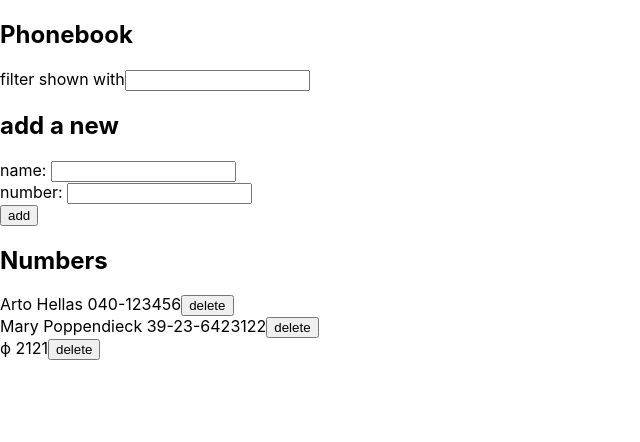
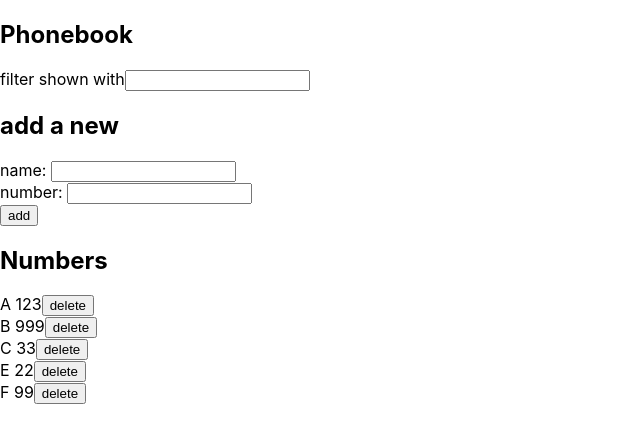
Before and after one commit to viktorsvider/fullstackopen, a React (Create React App) app in the folder part2/phonebook/: page / in a window 1280 px wide. Shown: the top 442 px of the page, without its empty margins (0-640 px from the left). Built offline with nearby package versions, Linux system fonts and the light colour scheme; data requests are answered from the project's data file.

Commit message:
add exercise 2.15

```diff
--- a/part2/phonebook/db.json
+++ b/part2/phonebook/db.json
@@ -1,18 +1,28 @@
 {
   "persons": [
     {
-      "name": "Arto Hellas",
-      "number": "040-123456",
+      "name": "A",
+      "number": "123",
       "id": 1
     },
     {
-      "name": "Mary Poppendieck",
-      "number": "39-23-6423122",
+      "name": "B",
+      "number": "999",
+      "id": 2
+    },
+    {
+      "name": "C",
+      "number": "33",
+      "id": 3
+    },
+    {
+      "name": "E",
+      "number": "22",
       "id": 4
     },
     {
-      "name": "ф",
-      "number": "2121",
+      "name": "F",
+      "number": "99",
       "id": 5
     }
   ]
--- a/part2/phonebook/src/App.js
+++ b/part2/phonebook/src/App.js
@@ -8,7 +8,6 @@ const App = () => {
   const [persons, setPersons] = useState([]);
 
   useEffect(() => {
-    console.log("effect");
     phonebookService.getAll().then((data) => setPersons(data));
   }, []);
 
@@ -39,13 +38,17 @@ const App = () => {
 
   const addPerson = (event) => {
     event.preventDefault();
+    const maxId =
+      persons.length > 0 ? Math.max(...persons.map((person) => person.id)) : 0;
+
     const personObject = {
       name: newName,
       number: newNumber,
+      id: maxId + 1,
     };
 
-    if (personObject.name === "" || personObject.number === "") {
-      alert("Please input non-empty name and phone number");
+    if (personObject.name === "") {
+      alert("Please input non-empty name");
       return;
     }
 
@@ -54,7 +57,30 @@ const App = () => {
         .create(personObject)
         .then(setPersons(persons.concat(personObject)));
     } else {
-      alert(`${personObject.name} is already added to a phonebook`);
+      if (
+        window.confirm(
+          `${personObject.name} is already added to phonebook, would you like
+         to update old number?`
+        )
+      ) {
+        const index = persons.findIndex((e) => e.name === personObject.name);
+
+        if (index === undefined || index < 0 || index > persons.length - 1) {
+          throw Error("INVALID INDEX");
+        }
+
+        personObject.id = persons[index].id;
+
+        phonebookService
+          .update(personObject.id, personObject)
+          .catch((error) => console.log(error));
+
+        setPersons([
+          ...persons.slice(0, index),
+          personObject,
+          ...persons.slice(index + 1, persons.length),
+        ]);
+      }
     }
 
     setNewName("");
--- a/part2/phonebook/src/components/Phonebook.js
+++ b/part2/phonebook/src/components/Phonebook.js
@@ -1,6 +1,6 @@
 const Phonebook = ({ persons, filter, handleDeletion }) => {
   const filterLower = filter.toLowerCase();
-  persons.map((person) => console.log(person));
+  // console.log(persons, filter);
   if (filter === "") {
     return persons.map((person) => (
       <div key={person.name}>
--- a/part2/phonebook/src/services/phonebook.js
+++ b/part2/phonebook/src/services/phonebook.js
@@ -4,23 +4,27 @@ const baseUrl = "http://localhost:3001/persons";
 
 const getAll = () => {
   const request = axios.get(baseUrl);
-  return request
-    .then((response) => response.data)
-    .catch((error) => console.log(error));
+  return request.then((response) => response.data);
 };
 
 const create = (newObject) => {
-  const request = axios
-    .post(baseUrl, newObject)
-    .catch((error) => console.log(error));
-  return request
-    .then((response) => response.data)
-    .catch((error) => console.log(error));
+  const request = axios.post(baseUrl, newObject);
+  return request.then((response) => response.data);
+};
+
+const update = (id, newObject) => {
+  const request = axios.put(`${baseUrl}/${id}`, newObject);
+  return request.then((response) => response.data);
 };
 
 const deleteObject = (id) => {
-  const url = baseUrl + "/" + id;
-  axios.delete(url).catch((error) => console.log(error));
+  const request = axios.delete(`${baseUrl}/${id}`, id);
+  return request.then((response) => response.data);
 };
 
-export default { getAll: getAll, create: create, deleteObject: deleteObject };
+export default {
+  getAll: getAll,
+  create: create,
+  deleteObject: deleteObject,
+  update: update,
+};
```
